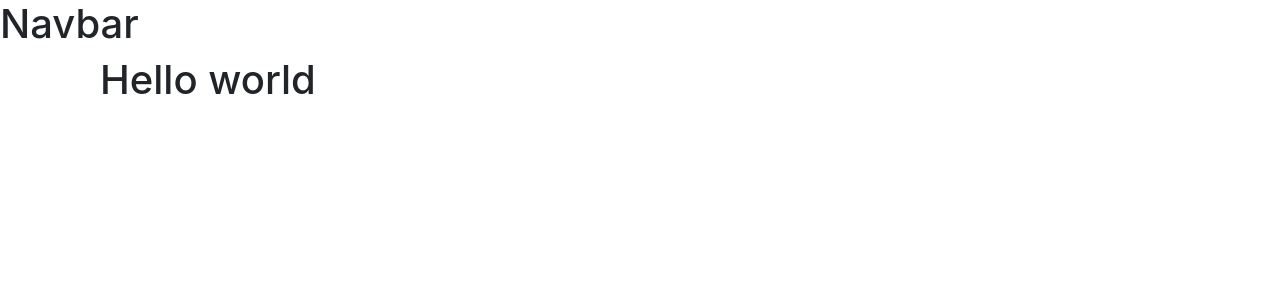
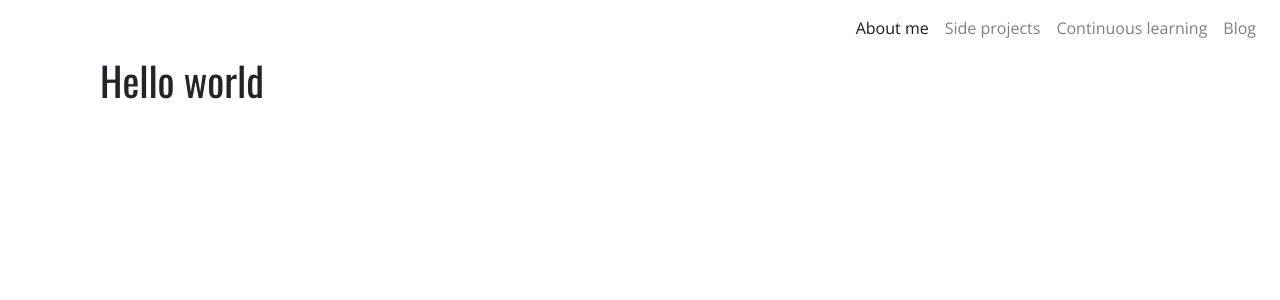
Before and after one commit to giobyte8/Website, a Django app: page / in a window 1280 px wide. Shown: the top 300 px of the page. Run offline with Django 3.2, Linux system fonts and the light colour scheme; some libraries are stand-ins or nearby versions.

Commit message:
:rocket: Basic layout structure

```diff
--- /dev/null
+++ b/website/landing/static/landing/main.css
@@ -0,0 +1,13 @@
+/*noinspection CssUnknownTarget*/
+@import url('https://fonts.googleapis.com/css?family=Open+Sans:400,700|Oswald&display=swap');
+
+/**********************************************/
+/** Global styles */
+
+html, body {
+    font-family: 'Open Sans', "San Francisco Display", "Calibri", sans-serif;
+}
+
+h1, h2, h3, h4, h5, h6 {
+    font-family: 'Oswald', sans-serif;
+}
--- a/website/landing/templates/base.html
+++ b/website/landing/templates/base.html
@@ -17,7 +17,7 @@
         integrity="sha384-oS3vJWv+0UjzBfQzYUhtDYW+Pj2yciDJxpsK1OYPAYjqT085Qq/1cq5FLXAZQ7Ay"
         crossorigin="anonymous"
   />
-{#  <link rel="stylesheet" href="{% static "manager/css/manager.css" %}"/>#}
+  <link rel="stylesheet" href="{% static "landing/main.css" %}">
   {% block stylesheets %}
   {% endblock %}
 </head>
--- a/website/landing/templates/components/navbar.html
+++ b/website/landing/templates/components/navbar.html
@@ -1 +1,29 @@
-<h1>Navbar</h1>
+<nav class="navbar navbar-expand-lg navbar-light">
+  <button class="navbar-toggler"
+          type="button"
+          data-toggle="collapse"
+          data-target="#main-navbar"
+          aria-controls="main-navbar"
+          aria-expanded="false"
+          aria-label="Toggle navigation"
+  >
+    <span class="navbar-toggler-icon"></span>
+  </button>
+
+  <div class="collapse navbar-collapse" id="main-navbar">
+    <ul class="navbar-nav ml-auto">
+      <li class="nav-item active">
+        <a class="nav-link" href="#">About me</a>
+      </li>
+      <li class="nav-item">
+        <a class="nav-link" href="#">Side projects</a>
+      </li>
+      <li class="nav-item">
+        <a class="nav-link" href="#">Continuous learning</a>
+      </li>
+      <li class="nav-item">
+        <a class="nav-link" href="#">Blog</a>
+      </li>
+    </ul>
+  </div>
+</nav>
```
